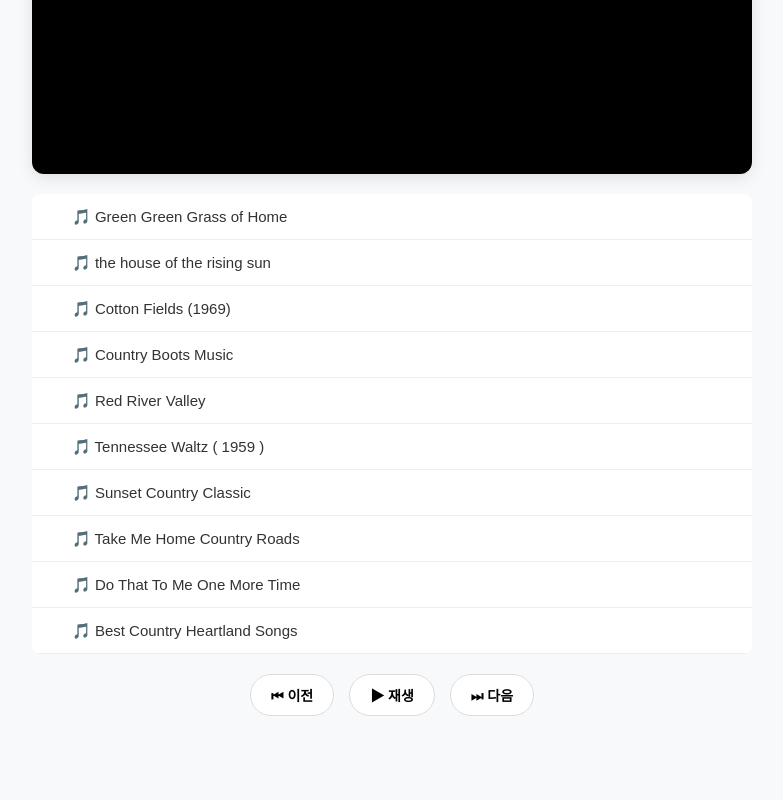
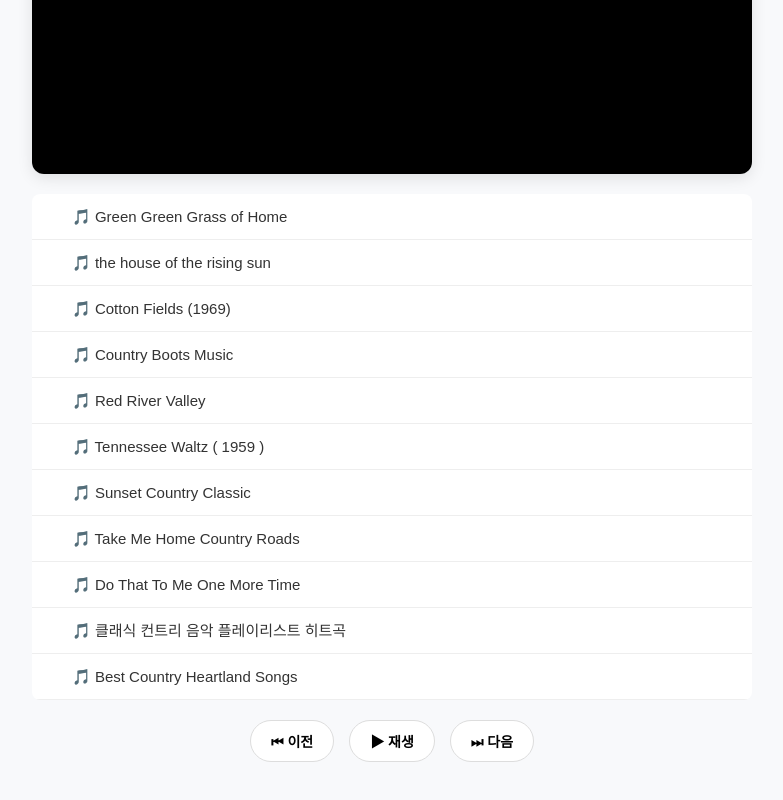
Before and after one commit to berosee/duck1, a plain HTML site: page index.html in a window 1280 px wide. Shown: the part 314-1114 px from the top of the page, without its empty margins (248-1031 px from the left). Before the commit the page ends 1080 px from the top, so only its background shows below. Drawn offline with Linux system fonts and the light colour scheme.

Commit message:
20260514

```diff
--- a/index.html
+++ b/index.html
@@ -168,6 +168,7 @@ const playlists = {
     { title: "🎵 Sunset Country Classic", id: "XFKcH4446Vw" },
     { title: "🎵 Take Me Home Country Roads", id: "iK0vsVRWsww" },
     { title: "🎵 Do That To Me One More Time", id: "z_XfJyrNLRQ" },
+     { title: "🎵 클래식 컨트리 음악 플레이리스트 히트곡", id: "QOmIkPyHfOE" },
     { title: "🎵 Best Country Heartland Songs", id: "8VO67jNHLpA" }
   ],
   enka: [
```
